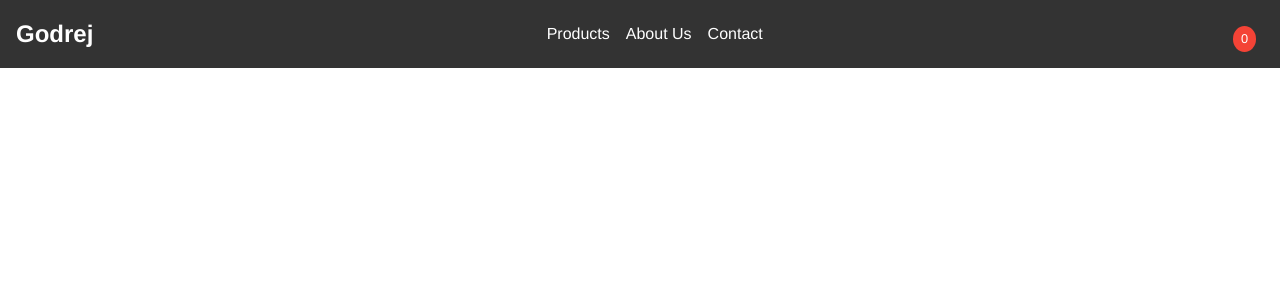
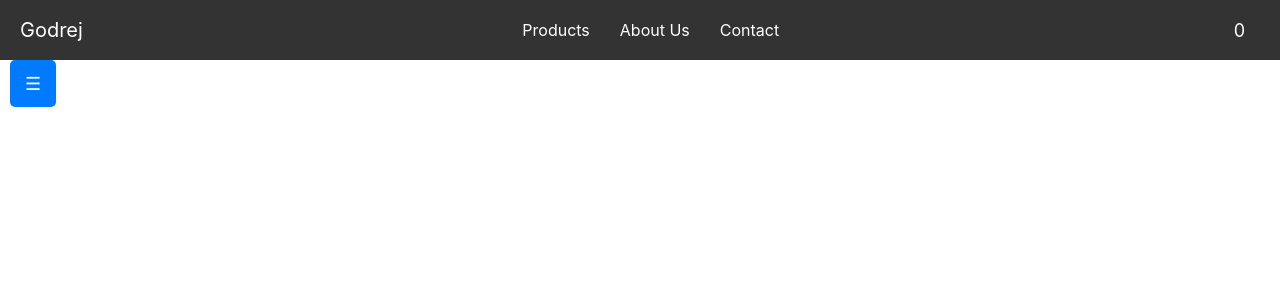
Before and after one commit to viswa-capgemini/Kidangu, a React (Create React App) app in the folder web-configura/: page / in a window 1280 px wide. Shown: the top 300 px of the page. Built offline with nearby package versions, Linux system fonts and the light colour scheme.

Commit message:
UI changes

```diff
--- a/web-configura/src/App.js
+++ b/web-configura/src/App.js
@@ -1,10 +1,12 @@
 import './App.css';
 import Header from './Header/Header';
+import Sidebar from './Sidebar/Sidebar';
 
 function App() {
   return (
       <div className="App">
       <Header />
+      {/* <Sidebar /> */}
     </div>
 
   );
--- a/web-configura/src/Header/Header.js
+++ b/web-configura/src/Header/Header.js
@@ -1,28 +1,31 @@
-import React from 'react'
-import './styles.css'
+import React, { useState } from "react";
+import "./styles.css";
 
 const Header = () => {
+  const [isOpen, setIsOpen] = useState(false);
+
   return (
-        <div className="header">
+    <div className="navbar-sidebar-container">
+      {/* Header / Navbar */}
       <nav className="navbar">
         <div className="navbar-left">
-    <a href="/" className="logo">
+          {/* Sidebar Toggle Button & Logo (both trigger sidebar) */}
+          <button className="toggle-button" onClick={() => setIsOpen(!isOpen)}>
+            ☰
+          </button>
+          <a href="#" className="logo" onClick={() => setIsOpen(!isOpen)}>
             Godrej
           </a>
         </div>
+
         <div className="navbar-center">
           <ul className="nav-links">
-      <li>
-        <a href="/products">Products</a>
-      </li>
-      <li>
-        <a href="/about">About Us</a>
-      </li>
-      <li>
-        <a href="/contact">Contact</a>
-      </li>
+            <li><a href="/products">Products</a></li>
+            <li><a href="/about">About Us</a></li>
+            <li><a href="/contact">Contact</a></li>
           </ul>
         </div>
+
         <div className="navbar-right">
           <a href="/cart" className="cart-icon">
             <i className="fas fa-shopping-cart"></i>
@@ -34,11 +37,21 @@ const Header = () => {
         </div>
       </nav>
 
-            <div className="sidebar">
-
+      {/* Sidebar */}
+      <div className={`sidebar ${isOpen ? "open" : ""}`}>
+        {/* Close Button */}
+        <button className="close-button" onClick={() => setIsOpen(false)}>
+          ✖
+        </button>
+        <ul>
+          <li><a href="#">Dashboard</a></li>
+          <li><a href="#">Orders</a></li>
+          <li><a href="#">Settings</a></li>
+          <li><a href="#">Logout</a></li>
+        </ul>
       </div>
     </div>
-    )
-}
+  );
+};
 
-export default Header
+export default Header;
--- a/web-configura/src/Header/styles.css
+++ b/web-configura/src/Header/styles.css
@@ -1,60 +1,114 @@
-body {
-  font-family: Helvetica;
-  margin: 0;
+/* Container */
+.navbar-sidebar-container {
+  width: 100%;
+  position: relative;
 }
 
+/* Navbar Styles */
 .navbar {
   display: flex;
   justify-content: space-between;
   align-items: center;
-  background-color: #333;
-  color: #fff;
-  padding: 1rem;
+  background: #333;
+  color: white;
+  padding: 15px 20px;
 }
 
-.navbar-left .logo {
-  font-size: 1.5rem;
-  font-weight: bold;
-  color: #fff;
+/* Left Section (☰ + Logo) */
+.navbar-left {
+  display: flex;
+  align-items: center;
+}
+
+/* Sidebar Toggle Button */
+.toggle-button {
+  background: transparent;
+  border: none;
+  color: white;
+  font-size: 24px;
+  cursor: pointer;
+  margin-right: 10px;
+}
+
+/* Logo (also toggles sidebar) */
+.logo {
+  color: white;
+  text-decoration: none;
+  font-size: 20px;
+  cursor: pointer;
+}
+
+/* Center Section */
+.nav-links {
+  list-style: none;
+  display: flex;
+  padding: 0;
+  margin: 0;
+}
+
+.nav-links li {
+  margin: 0 15px;
+}
+
+.nav-links li a {
+  color: white;
   text-decoration: none;
 }
 
-.navbar-center .nav-links {
-  list-style-type: none;
-  display: flex;
-  margin: 0;
-  padding: 0;
-}
-
-.navbar-center .nav-links li {
-  margin-right: 1rem;
-}
-
-.navbar-center .nav-links a {
-  color: #fff;
-  text-decoration: none;
-}
-
+/* Right Section */
 .navbar-right {
   display: flex;
   align-items: center;
 }
 
-.navbar-right .cart-icon,
-.navbar-right .user-icon {
-  color: #fff;
+.cart-icon, .user-icon {
+  color: white;
   text-decoration: none;
-  margin-left: 1rem;
-  position: relative;
+  margin-left: 15px;
+  font-size: 18px;
 }
 
-.navbar-right .cart-count {
-  background-color: #f44336;
-  color: #fff;
-  border-radius: 50%;
-  padding: 0.2rem 0.5rem;
-  font-size: 0.8rem;
+/* Sidebar */
+.sidebar {
+  position: fixed;
+  left: -250px;
+  top: 0;
+  width: 250px;
+  height: 100vh;
+  background: #222;
+  color: white;
+  padding-top: 20px;
+  transition: left 0.3s ease-in-out;
+}
+
+.sidebar.open {
+  left: 0;
+}
+
+.sidebar ul {
+  list-style: none;
+  padding: 0;
+}
+
+.sidebar ul li {
+  padding: 15px;
+  text-align: left;
+}
+
+.sidebar ul li a {
+  color: white;
+  text-decoration: none;
+  display: block;
+}
+
+/* Close Button inside Sidebar */
+.close-button {
+  background: transparent;
+  border: none;
+  color: white;
+  font-size: 24px;
+  cursor: pointer;
   position: absolute;
-  top: -0.5rem;
-  right: -0.5rem;
+  top: 15px;
+  right: 15px;
 }
--- /dev/null
+++ b/web-configura/src/Sidebar/Sidebar.css
@@ -0,0 +1,54 @@
+/* Sidebar Container */
+.sidebar-container {
+    position: relative;
+  }
+
+  /* Sidebar Styling */
+  .sidebar {
+    position: fixed;
+    left: -250px; /* Initially Hidden */
+    top: 10;
+    width: 250px;
+    height: 100vh;
+    background: #333;
+    color: white;
+    padding-top: 60px;
+    transition: left 0.3s ease-in-out;
+  }
+
+  /* Show Sidebar */
+  .sidebar.open {
+    left: 0;
+  }
+
+  /* Sidebar Links */
+  .sidebar ul {
+    list-style: none;
+    padding: 0;
+    margin: 0;
+  }
+
+  .sidebar ul li {
+    padding: 15px;
+    text-align: center;
+  }
+
+  .sidebar ul li a {
+    color: white;
+    text-decoration: none;
+    display: block;
+  }
+
+  /* Toggle Button */
+  .toggle-button {
+    position: fixed;
+    left: 10px;
+    top: 60px;
+    background: #007bff;
+    color: white;
+    border: none;
+    padding: 10px 15px;
+    font-size: 18px;
+    cursor: pointer;
+    border-radius: 5px;
+  }
--- /dev/null
+++ b/web-configura/src/Sidebar/Sidebar.js
@@ -0,0 +1,27 @@
+import React, { useState } from "react";
+import "./Sidebar.css";
+
+const Sidebar = () => {
+  const [isOpen, setIsOpen] = useState(false);
+
+  return (
+    <div className="sidebar-container">
+      {/* Sidebar Toggle Button */}
+      <button className="toggle-button" onClick={() => setIsOpen(!isOpen)}>
+        ☰ Menu
+      </button>
+
+      {/* Sidebar */}
+      <div className={`sidebar ${isOpen ? "open" : ""}`}>
+        <ul>
+          <li><a href="#">Dashboard</a></li>
+          <li><a href="#">Orders</a></li>
+          <li><a href="#">Settings</a></li>
+          <li><a href="#">Logout</a></li>
+        </ul>
+      </div>
+    </div>
+  );
+};
+
+export default Sidebar;
```
Also changed, not shown: web-configura/src/Sidebar.js (deleted, +0 -12 lines), web-configura/src/Sidebar.css (deleted). Lines whose indentation alone changed are shown as unchanged.
